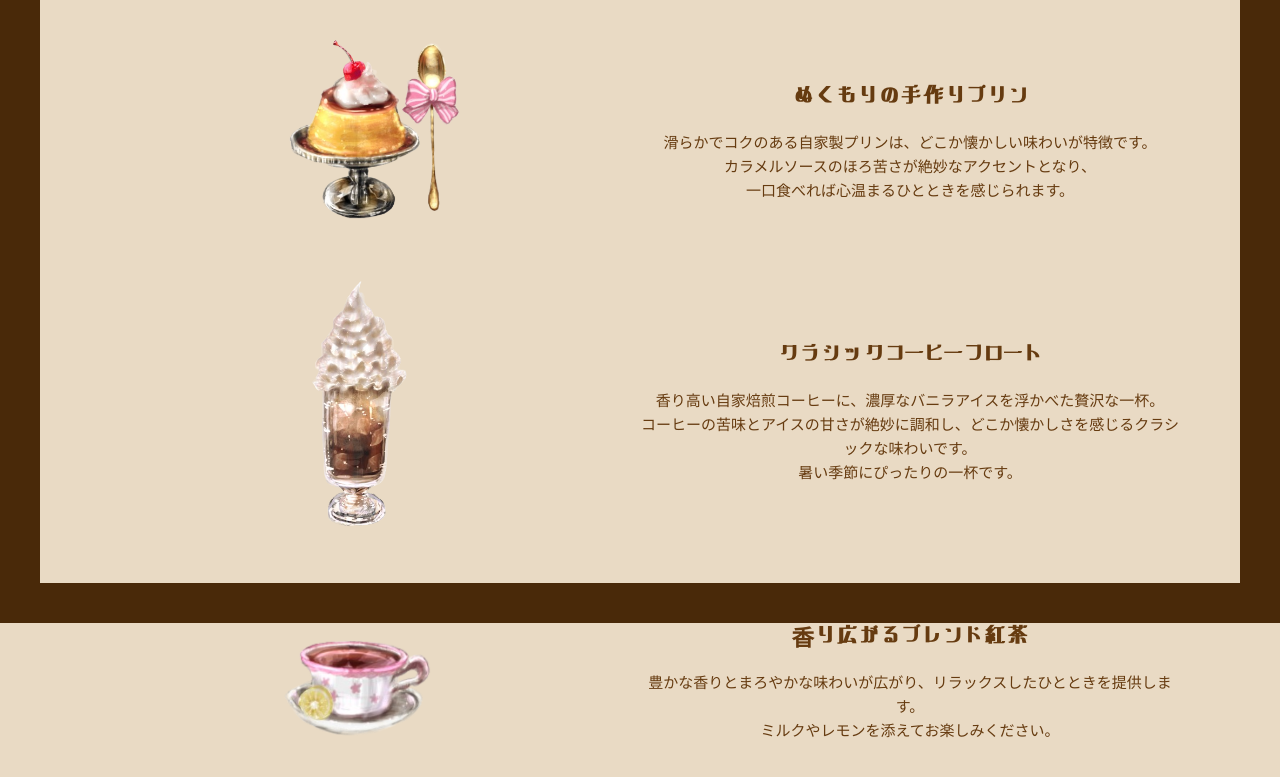
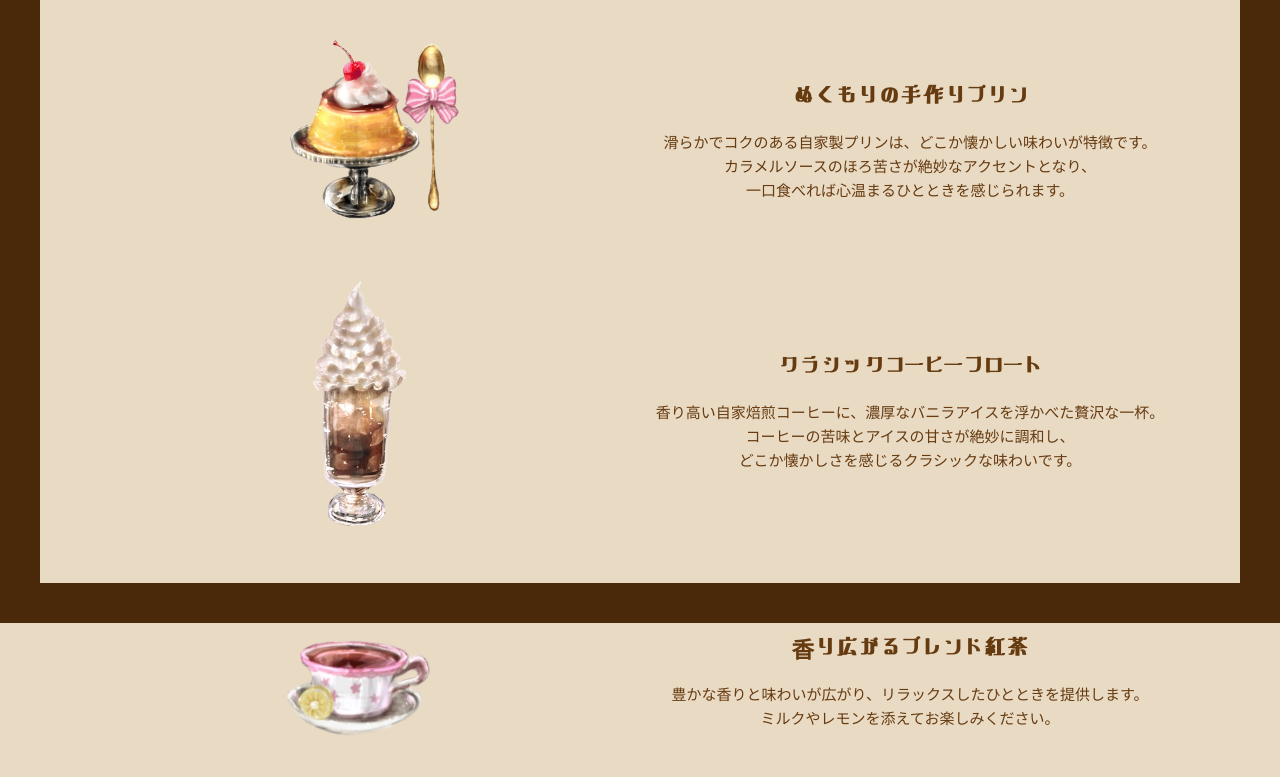
Before and after one commit to 038bkn/nukumori, a plain HTML site: page menu.html in a window 1280 px wide. Shown: the part 177-954 px from the top of the page. Drawn offline with nearby package versions, Linux system fonts and the light colour scheme; a web font is replaced by a local one.

Commit message:
メニューの文章修正

```diff
--- a/menu.html
+++ b/menu.html
@@ -50,8 +50,8 @@
                 <div class="right">
                     <h2>クラシックコーヒーフロート</h2>
                     <p>香り高い自家焙煎コーヒーに、濃厚なバニラアイスを浮かべた贅沢な一杯。<br>
-                        コーヒーの苦味とアイスの甘さが絶妙に調和し、どこか懐かしさを感じるクラシックな味わいです。<br>
-                        暑い季節にぴったりの一杯です。<br>
+                        コーヒーの苦味とアイスの甘さが絶妙に調和し、<br>
+                        どこか懐かしさを感じるクラシックな味わいです。<br>
                     </p>
                 </div>
             </div>
@@ -62,7 +62,7 @@
                 <div class="right">
                     <h2>香り広がるブレンド紅茶</h2>
                     <p>
-                        豊かな香りとまろやかな味わいが広がり、リラックスしたひとときを提供します。<br>
+                        豊かな香りと味わいが広がり、リラックスしたひとときを提供します。<br>
                         ミルクやレモンを添えてお楽しみください。<br>
                     </p>
                 </div>
```
